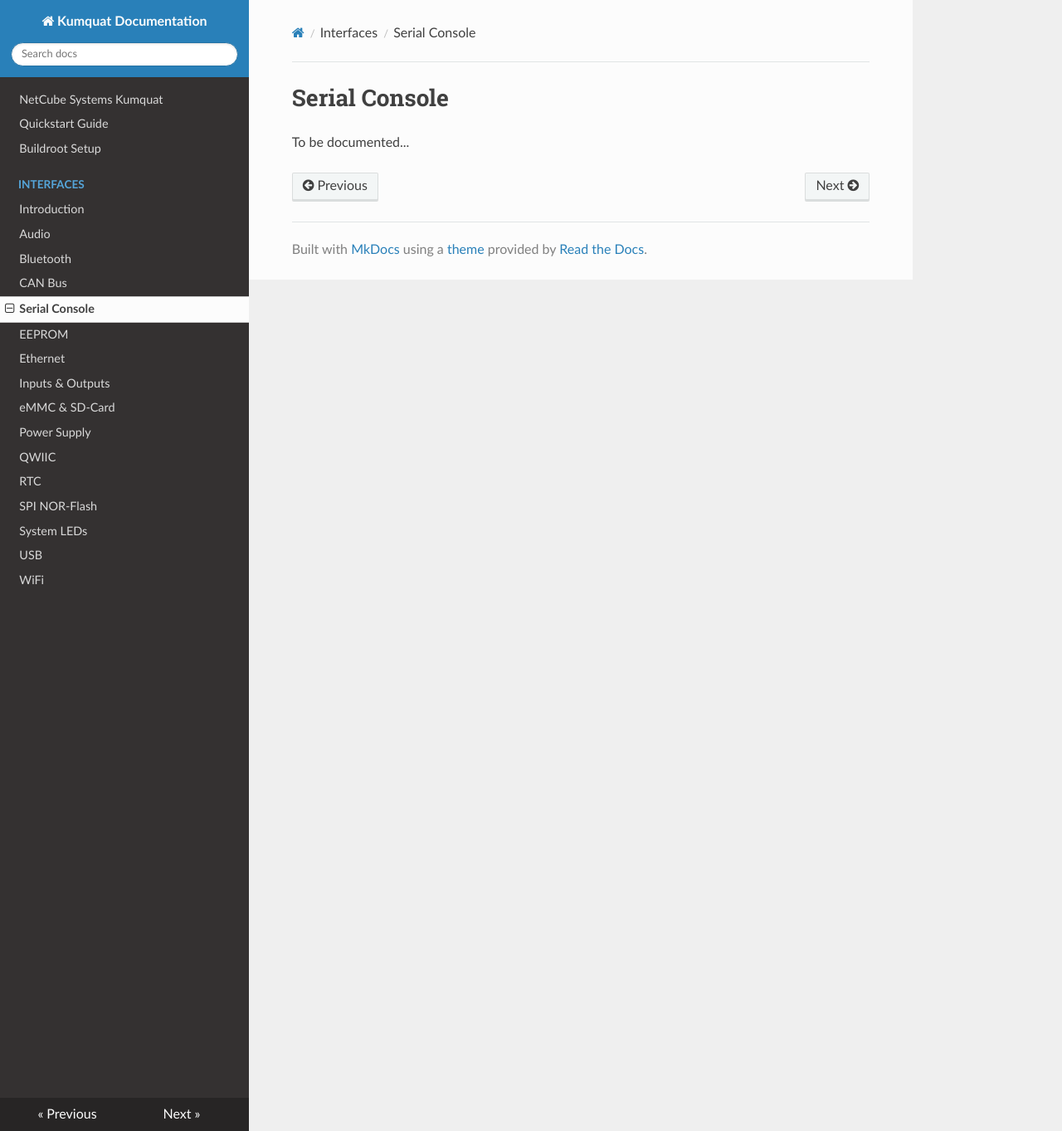
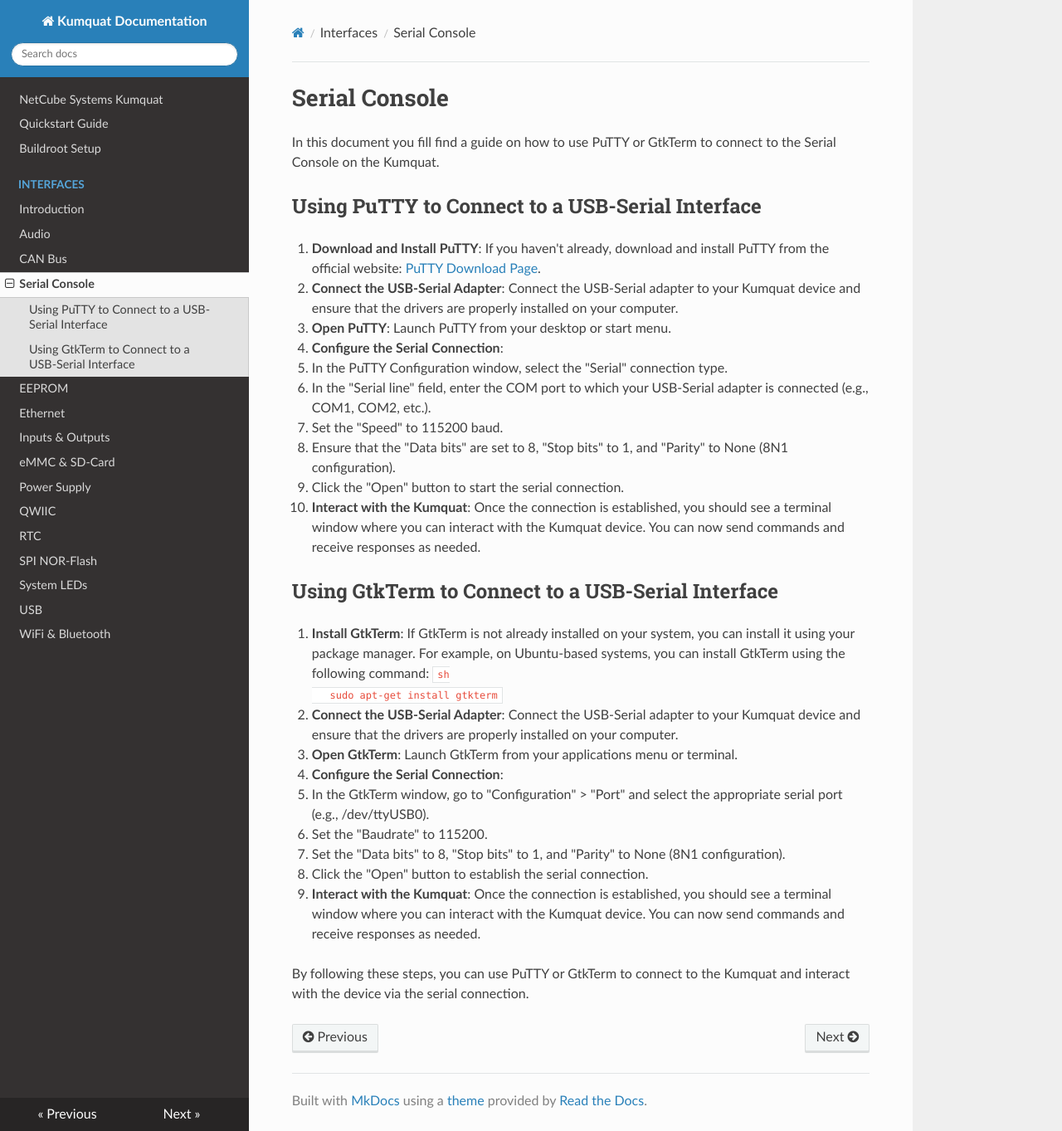
Before and after one commit to NetCube-Systems-Austria/Kumquat-Docs, an MkDocs documentation site: the page built from docs/interfaces/console.md, in a window 1280 px wide and 1363 px high. Shown: the whole window at 83% size. Built offline with MkDocs 1.6.1, drawn with Linux system fonts in a browser that asks for light colours; nearby versions of some CDN libraries.

Commit message:
Combine wifi&bt. Add console

````diff
--- a/docs/interfaces/console.md
+++ b/docs/interfaces/console.md
@@ -1,3 +1,42 @@
 # Serial Console
 
-To be documented...
+In this document you fill find a guide on how to use PuTTY or GtkTerm to connect to the Serial Console on the Kumquat.
+
+## Using PuTTY to Connect to a USB-Serial Interface
+
+1. **Download and Install PuTTY**: If you haven't already, download and install PuTTY from the official website: [PuTTY Download Page](https://www.putty.org/).
+
+2. **Connect the USB-Serial Adapter**: Connect the USB-Serial adapter to your Kumquat device and ensure that the drivers are properly installed on your computer.
+
+3. **Open PuTTY**: Launch PuTTY from your desktop or start menu.
+
+4. **Configure the Serial Connection**:
+   - In the PuTTY Configuration window, select the "Serial" connection type.
+   - In the "Serial line" field, enter the COM port to which your USB-Serial adapter is connected (e.g., COM1, COM2, etc.).
+   - Set the "Speed" to 115200 baud.
+   - Ensure that the "Data bits" are set to 8, "Stop bits" to 1, and "Parity" to None (8N1 configuration).
+   - Click the "Open" button to start the serial connection.
+
+5. **Interact with the Kumquat**: Once the connection is established, you should see a terminal window where you can interact with the Kumquat device. You can now send commands and receive responses as needed.
+
+## Using GtkTerm to Connect to a USB-Serial Interface
+
+1. **Install GtkTerm**: If GtkTerm is not already installed on your system, you can install it using your package manager. For example, on Ubuntu-based systems, you can install GtkTerm using the following command:
+   ```sh
+   sudo apt-get install gtkterm
+   ```
+
+2. **Connect the USB-Serial Adapter**: Connect the USB-Serial adapter to your Kumquat device and ensure that the drivers are properly installed on your computer.
+
+3. **Open GtkTerm**: Launch GtkTerm from your applications menu or terminal.
+
+4. **Configure the Serial Connection**:
+   - In the GtkTerm window, go to "Configuration" > "Port" and select the appropriate serial port (e.g., /dev/ttyUSB0).
+   - Set the "Baudrate" to 115200.
+   - Set the "Data bits" to 8, "Stop bits" to 1, and "Parity" to None (8N1 configuration).
+   - Click the "Open" button to establish the serial connection.
+
+5. **Interact with the Kumquat**: Once the connection is established, you should see a terminal window where you can interact with the Kumquat device. You can now send commands and receive responses as needed.
+
+
+By following these steps, you can use PuTTY or GtkTerm to connect to the Kumquat and interact with the device via the serial connection.
--- a/docs/interfaces/wifi.md
+++ /dev/null
@@ -1,3 +0,0 @@
-# WiFi
-
-To be documented...
````
Also changed, not shown: docs/interfaces/wifi-bt.md (renamed from docs/interfaces/bluetooth.md, +1 -1 lines).
